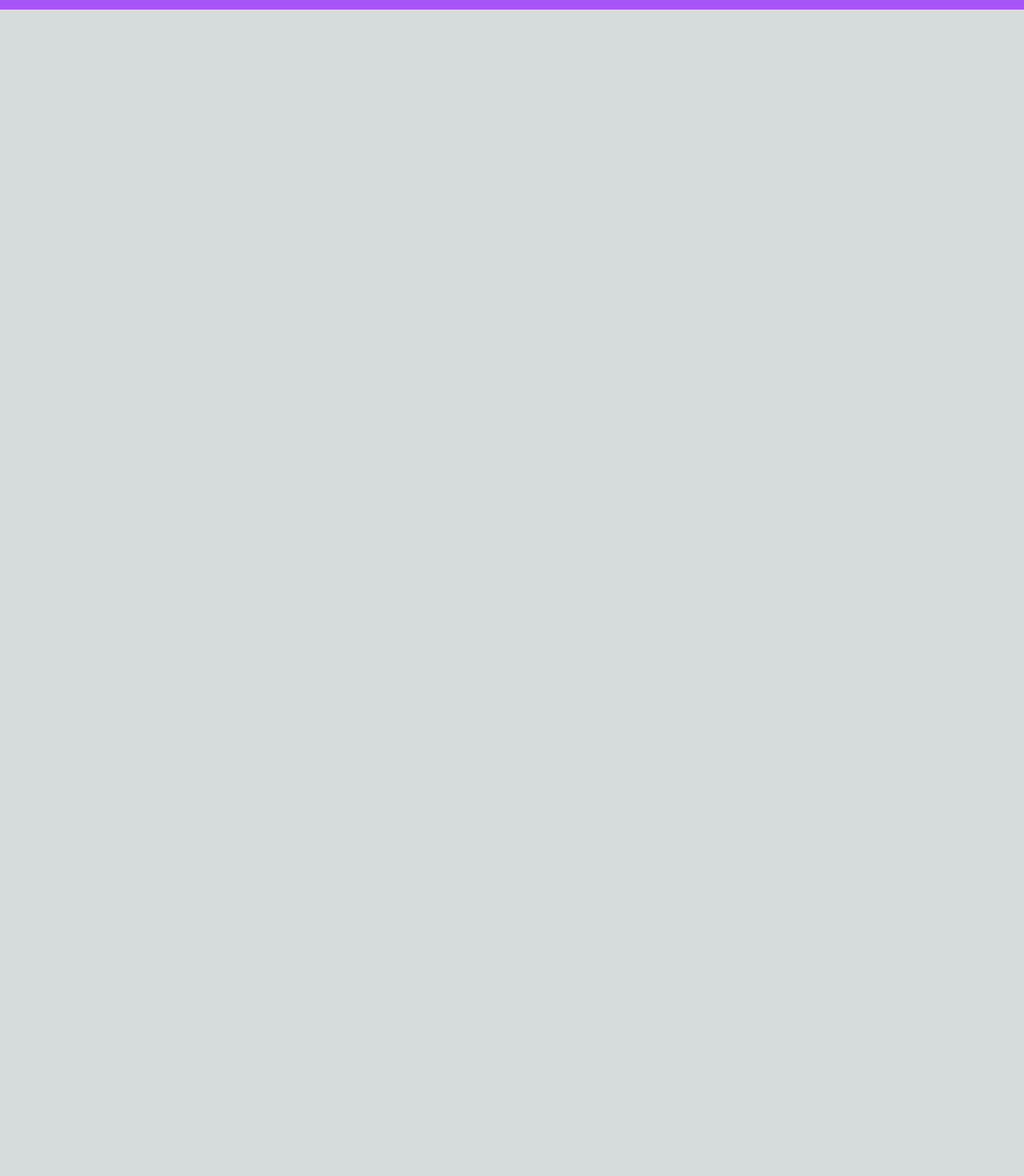
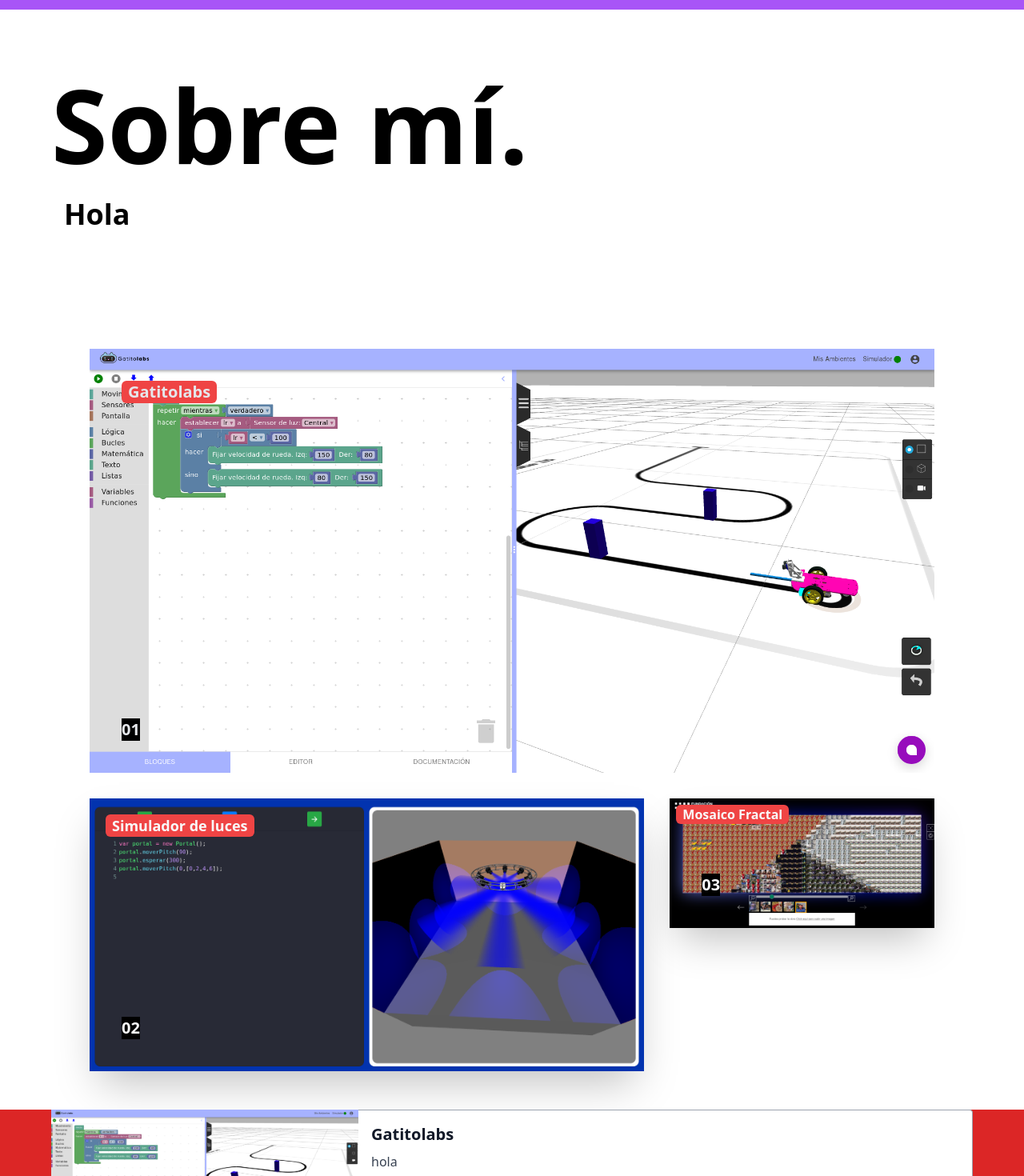
Before and after one commit to ristofer/gatito-portfolio, a Next.js app: page / in a window 1280 px wide. Shown: the part 820-2290 px from the top of the page at 80% size. Before the commit the page ends 832 px from the top, so only its background shows below. Built offline with nearby package versions, Linux system fonts and the light colour scheme.

Commit message:
add cards to show projects with detail

```diff
--- /dev/null
+++ b/components/AboutMe.js
@@ -0,0 +1,23 @@
+import React from "react";
+import userData from "@constants/data";
+
+export default function AboutMe() {
+    return (
+        <section className="bg-white dark:bg-gray-800">
+            <div className="max-w-6xl mx-auto h-48 bg-white dark:bg-gray-800">
+                <h1 className="text-5xl md:text-9xl font-bold py-20 text-center md:text-left">
+                    Sobre mí.
+                </h1>
+            </div>
+            <div className="bg-white -mt-10 dark:bg-gray-900">
+                <div className="text-container max-w-6xl mx-auto pt-20">
+                    <p
+                    className="leading-loose text-2xl md:text-4xl font-semibold mx-4"
+                    style={{ lineHeight: "3rem"}}>
+                        Hola
+                    </p>
+                </div>
+            </div>
+        </section>
+    );
+};
--- /dev/null
+++ b/components/CardsTest.js
@@ -0,0 +1,16 @@
+import React from "react";
+
+export default function CardsTest({ title, body, imgUrl }) {
+    return (
+        <div className="transform hover:scale-110 max-w-6xl mx-auto w-full lg:flex flex-row">
+            <div className="h-48 lg:h-auto lg:w-1/3 flex-none bg-cover rounded-t lg:rounded-t-none lg:rounded-l text-center overflow-hidden" style={{ backgroundImage: `url("/gatitolabs.png")` }} title="Woman holding a mug">
+            </div>
+            <div className="w-2/3 border-r border-b border-l border-gray-400 lg:border-l-0 lg:border-t lg:border-gray-400 bg-white rounded-b lg:rounded-b-none lg:rounded-r p-4 flex flex-col justify-between leading-normal">
+                <div className="mb-8">
+                    <div className="text-gray-900 font-bold text-xl mb-2">{title}</div>
+                    <p className="text-gray-700 text-base">{body}</p>
+                </div>
+            </div>
+        </div>
+    );
+};
--- a/components/Hero.js
+++ b/components/Hero.js
@@ -20,7 +20,8 @@ export default function Hero() {
             </div>
             <div className="hidden lg:p-20 lg:flex w-1/2 md:w-1/3 justify-start center-align">
                 <div className="w-1/2">
-                    <img src={userData.avatarUrl} alt="cris" className="shadow rounded-full" />
+                    <img src={userData.avatarUrl} alt="cris"
+                    className="transform hover:scale-150 transition duration-500 ease-out shadow rounded-full" />
                 </div>
             </div>
         </div>
--- /dev/null
+++ b/components/HighlightedProjects.js
@@ -0,0 +1,71 @@
+import React from "react";
+import Link from "next/link";
+
+export default function HighlightedProject() {
+    return (
+        <div className="bg-white -mt-40 dark:bg-gray-900">
+            <div className="max-w-6xl mx-auto">
+                <header className="flex flex-col md:flex-row justify-between items-center pt-40 mx-10 md:my-20 lg:my-0">
+                    <h1 className="text-6xl lg:text-9xl max-w-lg font-bold text-gray-500 my-20 md:my-0 md:text-white dark:text-gray-600 text-center">
+                        Proyectos
+                    </h1>
+                </header>
+
+                <div className="grid md:grid-cols-3 gap-8 lg:-mt-8 p-12">
+                    <a href="https://gatitolabs.cl" className="w-full block col-span-3 shadow-2x1">
+                        <div className="relative overflow-hidden">
+                            <img
+                                src="/gatitolabs.png"
+                                alt="gatitolabs"
+                                className="transform hover:scale-125 transition duration-2000 ease-out"
+                            />
+                            <h1 className="absolute top-10 left-10 text-gray-200 font-bold text-xl bg-red-500 rounded-md px-2">
+                                Gatitolabs
+                            </h1>
+                            <h1 className="absolute bottom-10 left-10 text-gray-200 font-bold text-xl bg-black">
+                                01
+                            </h1>
+                        </div>
+                    </a>
+                    <a
+                        href="https://sim.fgmm.cl"
+                        className="w-full block col-span-3 sm:col-span-2 shadow-2xl"
+                    >
+                        <div className="relative overflow-hidden">
+                            <img
+                                src="/simulador-mustakis.png"
+                                alt="simulador dmx"
+                                className="transform hover:scale-125 transition duration-2000 ease-out"
+                            />
+                            <h1 className="absolute top-5 left-5 text-gray-50 font-bold text-lg bg-red-500 rounded-md px-2">
+                                Simulador de luces
+                            </h1>
+                            <h1 className="absolute bottom-10 left-10 text-gray-50 font-bold text-xl bg-black">
+                                02
+                            </h1>
+                        </div>
+                    </a>
+                    <a
+                        href="https://mosaico2.gatitolabs.cl"
+                        className="w-full block col-span-3 sm:col-span-1 object-cover"
+                    >
+                        <div className="relative overflow-hidden shadow-2xl">
+                            <img
+                                src="/mosaico-mustakis.png"
+                                alt="mosaico fractal"
+                                className="transform hover:scale-125 transition duration-2000 ease-out object-cover shadow-2xl"
+                            />
+                            <h1 className="absolute top-2 left-2 text-gray-50 font-bold text-md bg-red-500 rounded-md px-2">
+                                Mosaico Fractal
+                            </h1>
+                            <h1 className="absolute bottom-10 left-10 text-gray-50 font-bold text-xl bg-black">
+                                03
+                            </h1>
+                        </div>
+
+                    </a>
+                </div>
+            </div>
+        </div>
+    );
+};
--- a/pages/index.tsx
+++ b/pages/index.tsx
@@ -2,6 +2,9 @@ import Head from "next/head";
 import syles from "../styles/Home.module.css";
 import ContainerBlock from "../components/ContainerBlock";
 import Hero from "../components/Hero";
+import AboutMe from "../components/AboutMe";
+import HighlightedProjects from "../components/HighlightedProjects";
+import CardsTest from "../components/CardsTest";
 
 export default function Home() {
     return (
@@ -10,7 +13,11 @@ export default function Home() {
             description="Test"
         >
             <Hero />
-
+            <AboutMe/>
+            <HighlightedProjects />
+            <CardsTest
+                title="Gatitolabs"
+                body="hola"/>
         </ContainerBlock>
     );
 }
```
Also changed, not shown: 2 other files (tests, documents, lock files or other folders).
